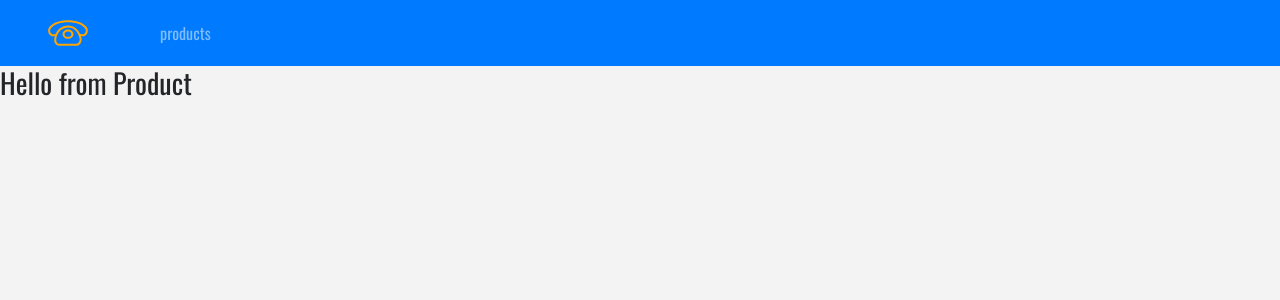
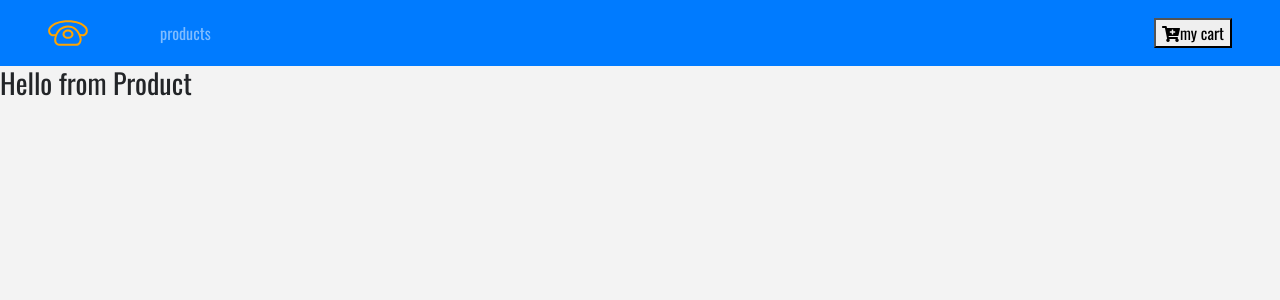
Before and after one commit to nilankh/EcommerceProject, a React (Create React App) app: page / in a window 1280 px wide. Shown: the top 300 px of the page. Built offline with nearby package versions, Linux system fonts and the light colour scheme.

Commit message:
done with navbar now will start working with style component

```diff
--- a/src/components/Navbar.js
+++ b/src/components/Navbar.js
@@ -19,6 +19,12 @@ class Navbar extends Component {
             </Link>
           </li>
         </ul>
+        <Link to="/cart" className="ml-auto">
+            <button>
+                <i className="fas fa-cart-plus" />
+                my cart
+            </button>
+        </Link>
       </nav>
     );
   }
```
